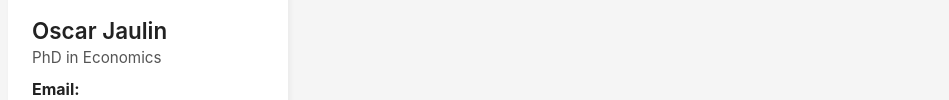
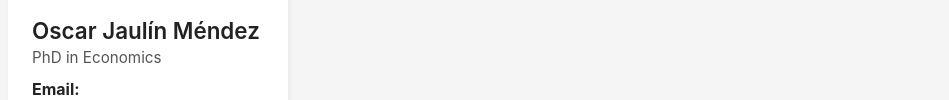
Before and after one commit to oscarjaulin/oscarjaulin.github.io, a plain HTML site: page cv.html in a window 1280 px wide. Shown: the part 289-389 px from the top of the page, without its empty margins (82-1031 px from the left). Drawn offline with Linux system fonts and the light colour scheme.

Commit message:
Update name in CV to Oscar Jaulín Méndez

```diff
--- a/cv.html
+++ b/cv.html
@@ -107,7 +107,7 @@
   <aside class="sidebar">
     <img src="Foto.jpg" alt="Photo of Oscar Jaulin" class="photo">
 
-    <h2 class="name">Oscar Jaulin</h2>
+    <h2 class="name">Oscar Jaulín Méndez</h2>
     <p class="title">PhD in Economics</p>
 
     <div class="contact">
```
